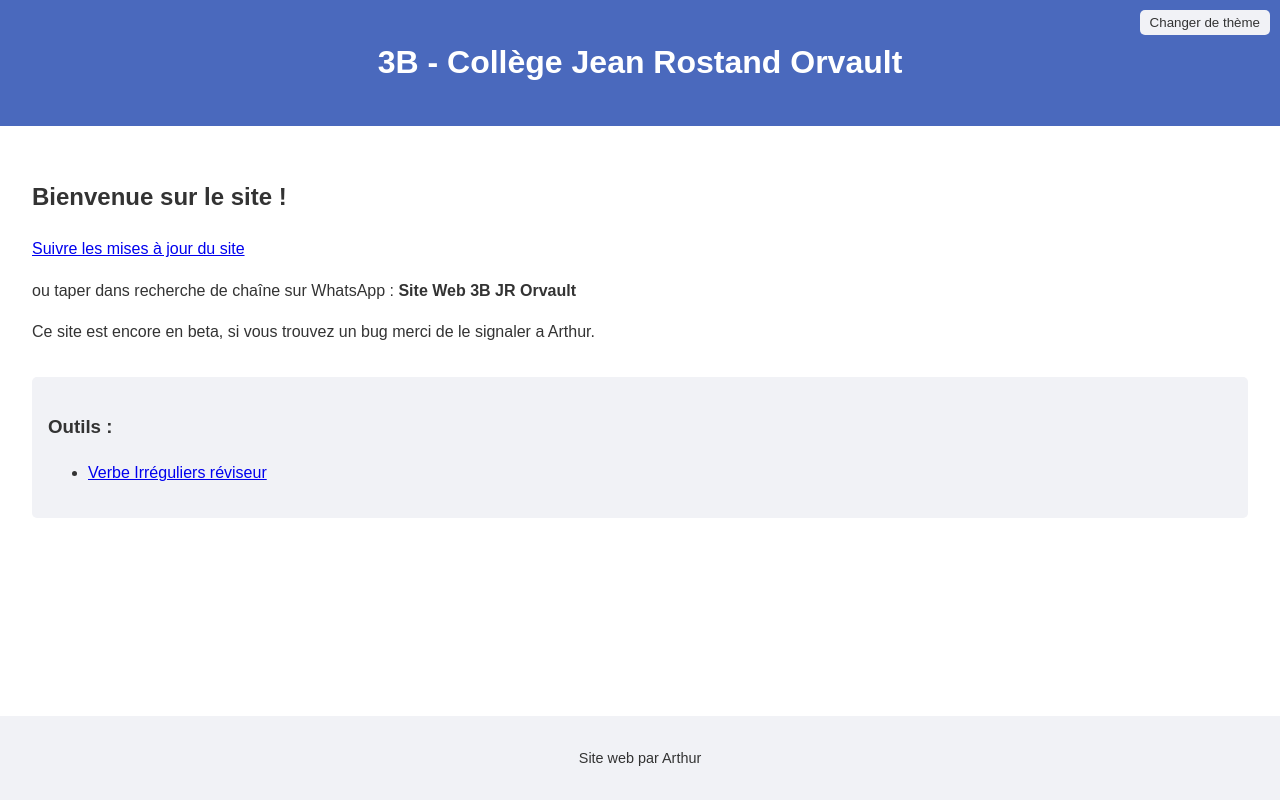
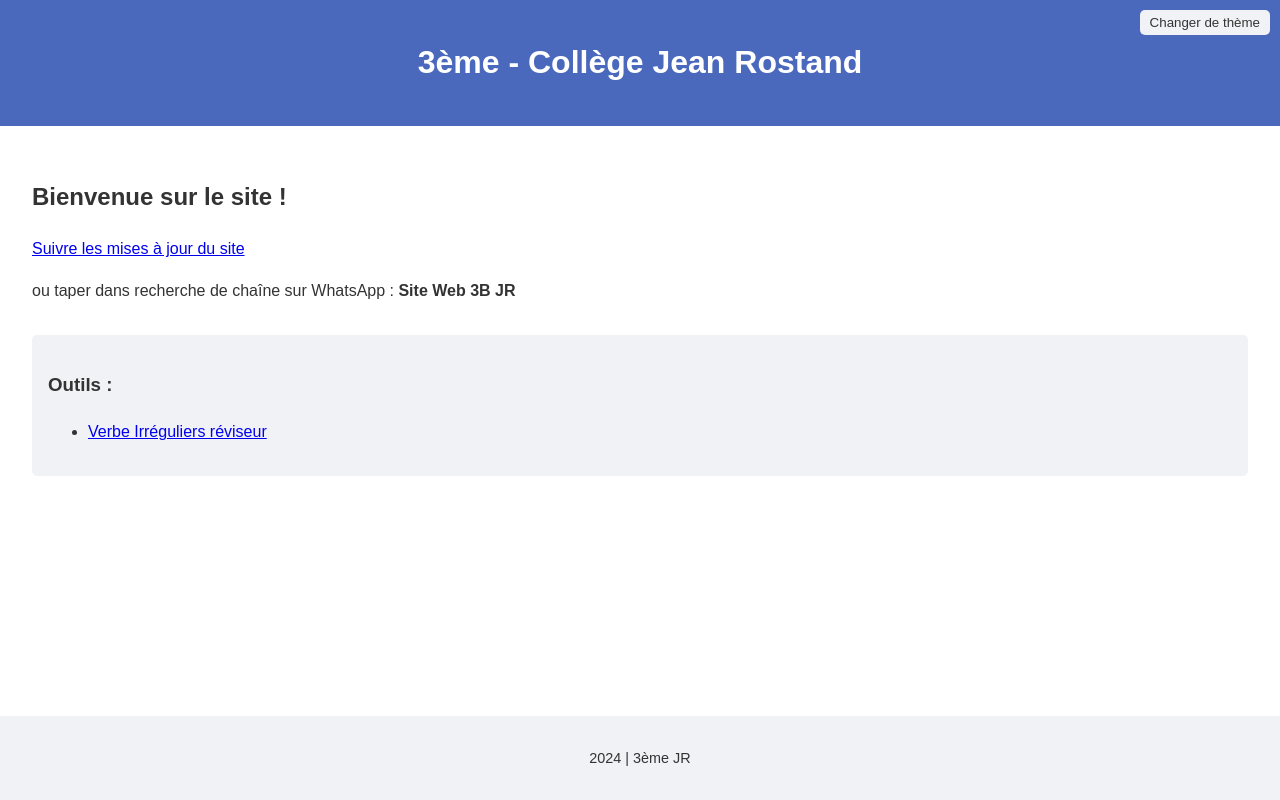
Before and after one commit to Le-Vrai-Krnivor/3eme-JR, a plain HTML site: page index.html in a window 1280 px wide. Drawn offline with Linux system fonts and the light colour scheme.

Commit message:
mise a jour index.html

```diff
--- a/index.html
+++ b/index.html
@@ -3,7 +3,7 @@
 <head>
     <meta charset="UTF-8">
     <meta name="viewport" content="width=device-width, initial-scale=1.0">
-    <title>3B - Collège Jean Rostand Orvault</title>
+    <title>3ème- Collège Jean Rostand</title>
     <style>
         :root {
             --bg-color: #ffffff;
@@ -71,12 +71,11 @@
 </head>
 <body>
     <header>
-        <h1>3B - Collège Jean Rostand Orvault</h1>
+        <h1>3ème - Collège Jean Rostand</h1>
     </header>
     <button id="theme-toggle">Changer de thème</button>
     <main>
-        <h2>Bienvenue sur le site !</h2><a href="https://whatsapp.com/channel/0029VakeuRtGufJ2jmv7jx0T">Suivre les mises à jour du site</a><p>ou taper dans recherche de chaîne sur WhatsApp : <strong>Site Web 3B JR Orvault</strong></p>
-        <p>Ce site est encore en beta, si vous trouvez un bug merci de le signaler a Arthur.</p>
+        <h2>Bienvenue sur le site !</h2><a href="https://whatsapp.com/channel/0029VakeuRtGufJ2jmv7jx0T">Suivre les mises à jour du site</a><p>ou taper dans recherche de chaîne sur WhatsApp : <strong>Site Web 3B JR</strong></p>
 
         <div class="tools">
             <h3>Outils :</h3>
@@ -86,7 +85,7 @@
         </div>
     </main>
     <footer>
-        <p>Site web par Arthur</p>
+        <p>2024 | 3ème JR</p>
     </footer>
 
     <script>
```
